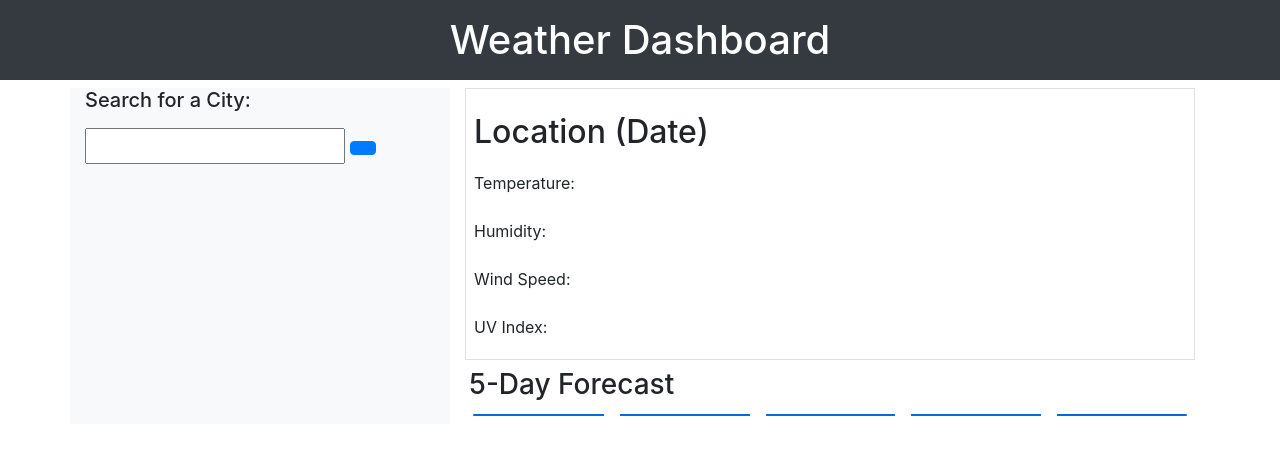
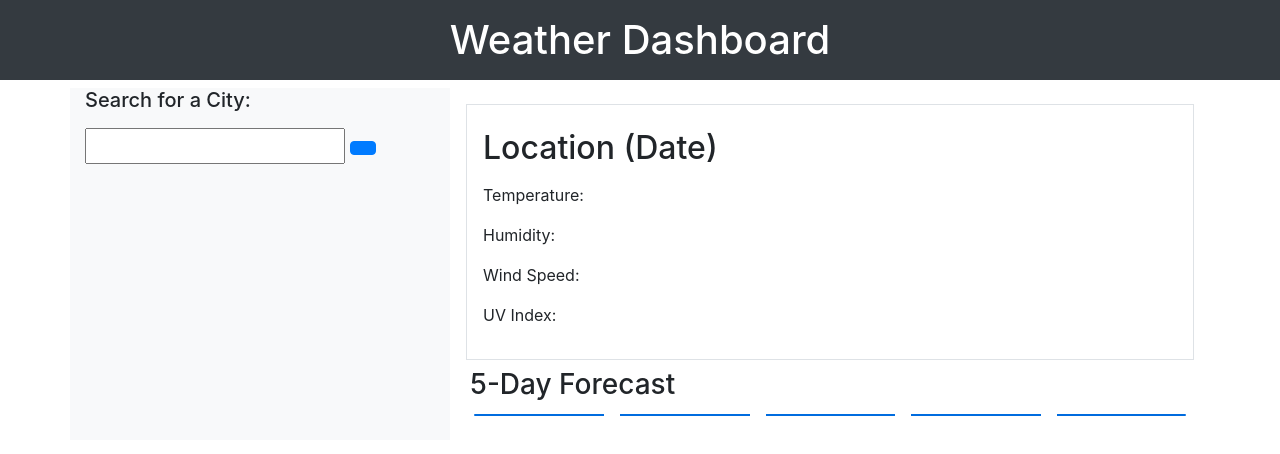
Before and after one commit to raedaltaki/weather-dashboard, a plain HTML site: page index.html in a window 1280 px wide. Drawn offline with nearby package versions, Linux system fonts and the light colour scheme; a web font is replaced by a local one.

Commit message:
add forecast section

```diff
--- a/assets/js/script.js
+++ b/assets/js/script.js
@@ -146,15 +146,16 @@ var getWeatherForecast = function()
                     var forecastEl = document.querySelector('*[data-forecase="day'+i+'"]');
 
                     var forecastDateEl = document.createElement("h5");
-                    var date = moment().add(i,'days').format("MM/DD/YY");
-                    forecastDateEl.textContent = date;
+                    forecastDateEl.textContent = moment().add(i,'days').format("MM/DD/YY");
                     forecastEl.appendChild(forecastDateEl);
 
                     var forecastTempEl = document.createElement("p");
                     forecastTempEl.textContent = "Temp: " + data.list[i].main.temp + " °F";
                     forecastEl.appendChild(forecastTempEl);
 
-                    console.log(date,data.list[i].main.temp);
+                    var forecastHumidityEl = document.createElement("p");
+                    forecastHumidityEl.textContent = "Humidity: " + data.list[i].main.humidity + " %";
+                    forecastEl.appendChild(forecastHumidityEl);
                 }
 
             })
--- a/index.html
+++ b/index.html
@@ -29,14 +29,14 @@
           </div>
         </div>
 
-        <div id="weatherSection" class="col-8">
-          <div id="weatherDetails" class="border">
-            <h2 id="header" class="p-2 pt-4">Location (Date)</h2>
+        <div id="weatherSection" class="col-8 p-3">
+          <div id="weatherDetails" class="border p-3">
+            <h2 id="header" class="pt-2 pb-2">Location (Date)</h2>
             <div>
-              <p class="p-1 pl-2">Temperature:<span id="temperature"></span></p>
-              <p class="p-1 pl-2">Humidity:<span id="humidity"></span></p>
-              <p class="p-1 pl-2">Wind Speed:<span id="wind-speed"></span></p>
-              <p class="p-1 pl-2">UV Index:<span id="uv-index"></span></p>
+              <p>Temperature:<span id="temperature"></span></p>
+              <p>Humidity:<span id="humidity"></span></p>
+              <p>Wind Speed:<span id="wind-speed"></span></p>
+              <p>UV Index:<span id="uv-index"></span></p>
             </div>
           </div>
           <div id="weatherForecast">
```
